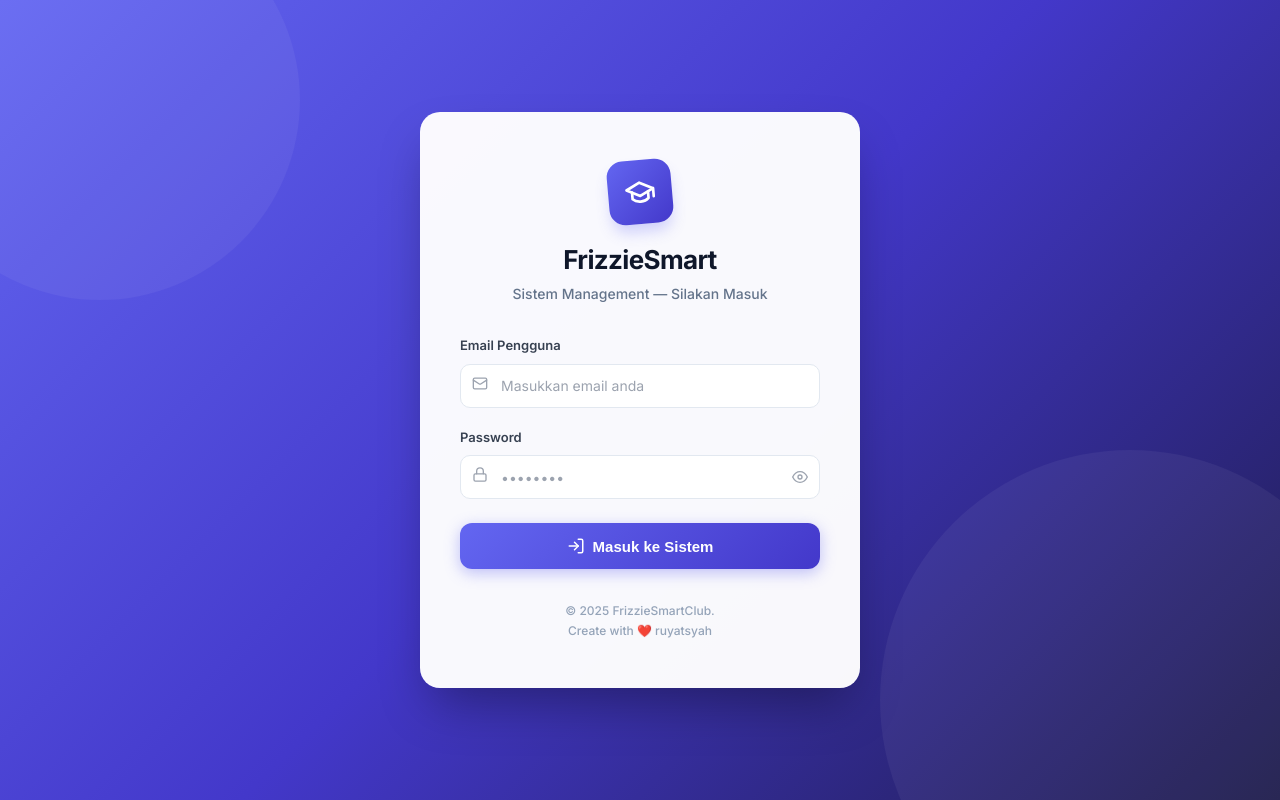
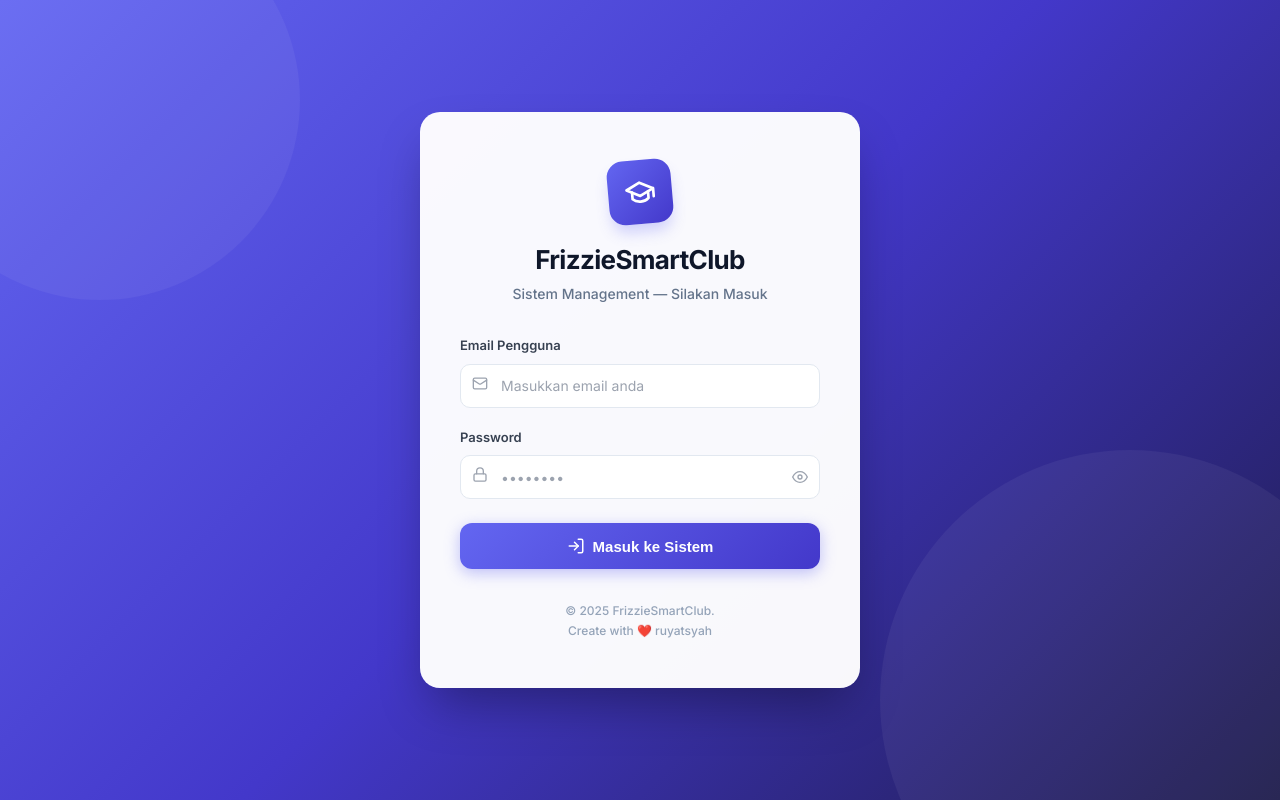
Before and after one commit to ruyatsyah/frizzie-admin, a Next.js app: page /login in a window 1280 px wide. Built offline with nearby package versions, Linux system fonts and the light colour scheme.

Commit message:
update project

```diff
--- a/app/login/page.js
+++ b/app/login/page.js
@@ -95,7 +95,7 @@ export default function LoginPage() {
                         </svg>
                     </div>
                     <h1 style={{ fontSize: "26px", fontWeight: 800, color: "#0f172a", marginBottom: "4px", letterSpacing: "-0.025em" }}>
-                        FrizzieSmart
+                        FrizzieSmartClub
                     </h1>
                     <p style={{ color: "#64748b", fontSize: "14px", fontWeight: 500 }}>Sistem Management — Silakan Masuk</p>
                 </div>
--- a/components/Topbar.js
+++ b/components/Topbar.js
@@ -13,7 +13,7 @@ export default function Topbar({ onMenuClick, onLogout, user }) {
                     fontWeight: 800,
                     letterSpacing: '-0.03em'
                 }}>
-                    FrizzieSmart
+                    FrizzieSmartClub
                 </span>
             </div>
 
```
